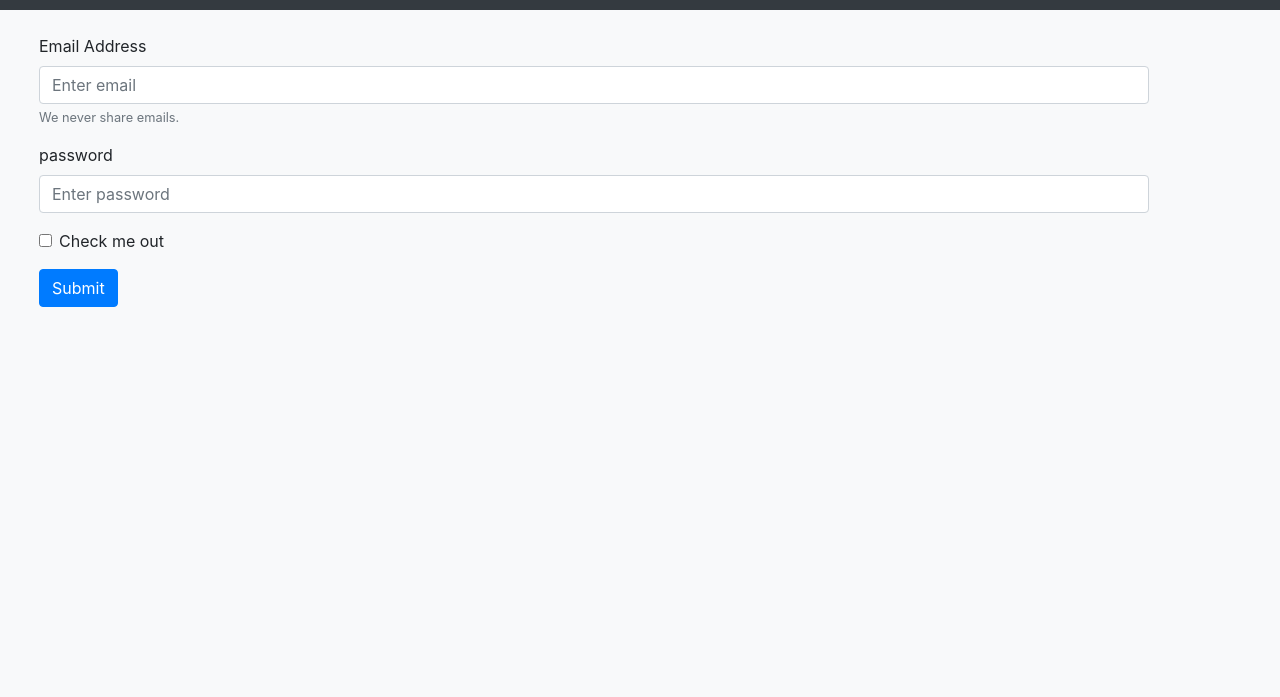
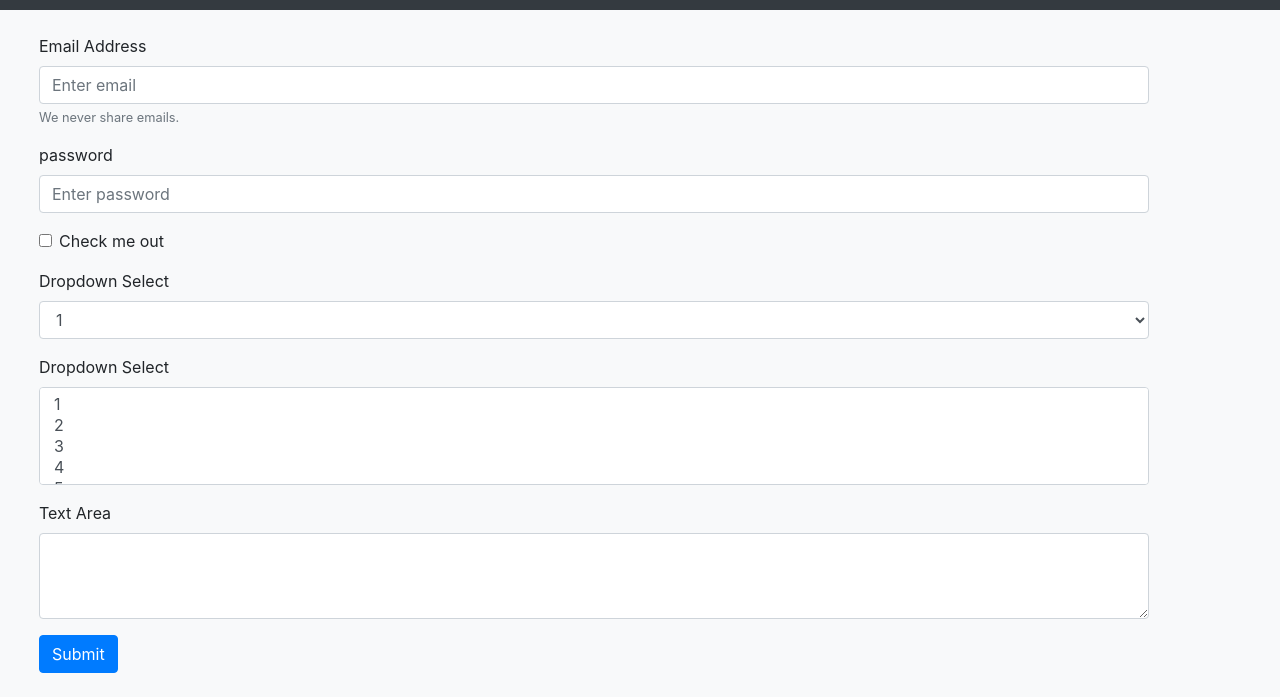
Before and after one commit to amrifaezeh/form-bootstrap, a plain HTML site: page index.html in a window 1280 px wide. Shown: the part 142-839 px from the top of the page. Before the commit the page ends 800 px from the top, so only its background shows below. Drawn offline with nearby package versions, Linux system fonts and the light colour scheme.

Commit message:
add dropdown and text area

```diff
--- a/index.html
+++ b/index.html
@@ -33,6 +33,30 @@
                 <input type="checkbox" id="checkbox" class="form-check-input">
                 <label for="checkbox" class="form-check-label">Check me out</label>
             </div>
+            <div class="form-group">
+                <label for="select1">Dropdown Select</label>
+                <select name="" id="select1" class="form-control">
+                    <option value="">1</option>
+                    <option value="">2</option>
+                    <option value="">3</option>
+                    <option value="">4</option>
+                    <option value="">5</option>
+                </select>
+            </div>
+            <div class="form-group">
+                    <label for="select1">Dropdown Select</label>
+                    <select name="" id="select1" multiple class="form-control">
+                        <option value="">1</option>
+                        <option value="">2</option>
+                        <option value="">3</option>
+                        <option value="">4</option>
+                        <option value="">5</option>
+                    </select>
+                </div>
+                <div class="form-group">
+                    <label for="textarea1">Text Area</label>
+                    <textarea name="" id="textarea1" cols="30" rows="3" class="form-control"></textarea>
+                </div>
             <button type="submit" class="btn btn-primary">Submit</button>
         </form>
     </div>
```
